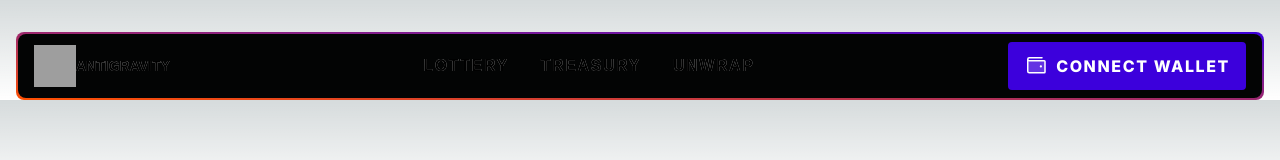
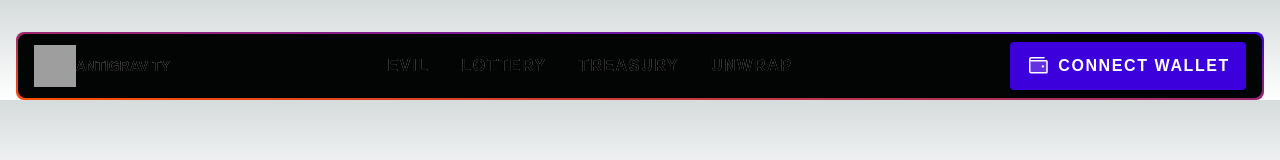
Before and after one commit to chain-labs/antigravity-era3, a Next.js app: page / in a window 1280 px wide. Shown: the top 160 px of the page. Built offline with nearby package versions, Linux system fonts and the light colour scheme; grey boxes are pictures that could not be loaded; a web font is replaced by a local one.

Commit message:
evil address link added

```diff
--- a/src/components/global/Header.tsx
+++ b/src/components/global/Header.tsx
@@ -11,6 +11,7 @@ import {
   PiWalletDuotone,
   PiXCircleDuotone,
 } from "react-icons/pi";
+import Button from "../html/Button";
 
 export default function Header() {
   const [mobileMenuOpen, setMobileMenuOpen] = useState(false);
@@ -53,6 +54,15 @@ export default function Header() {
               Gradients.whiteGradientText,
               "font-sans uppercase font-extrabold text-[16px] leading-[16px] tracking-widest p-[8px]",
             )}
+            href="/evil-address"
+          >
+            Evil
+          </Link>
+          <Link
+            className={cn(
+              Gradients.whiteGradientText,
+              "font-sans uppercase font-extrabold text-[16px] leading-[16px] tracking-widest p-[8px]",
+            )}
             href="/lottery"
           >
             Lottery
@@ -78,18 +88,10 @@ export default function Header() {
         </div>
 
         <div>
-          <button
-            className={cn(
-              "px-[16px] py-[12px]",
-              "flex justify-center items-center gap-[8px]",
-              "bg-brblue rounded-[4px]",
-              "uppercase text-agwhite tracking-widest text-[16px] font-extrabold",
-              "[&_svg]:text-[24px]",
-            )}
-          >
+          <Button>
             <PiWalletDuotone />
             <span>Connect wallet</span>
-          </button>
+          </Button>
         </div>
       </div>
 
@@ -155,6 +157,15 @@ export default function Header() {
                 Gradients.whiteGradientText,
                 "font-sans uppercase font-extrabold text-[24px] leading-[14px] tracking-widest p-[8px]",
               )}
+              href="/evil-address"
+            >
+              EVIL
+            </Link>
+            <Link
+              className={cn(
+                Gradients.whiteGradientText,
+                "font-sans uppercase font-extrabold text-[24px] leading-[14px] tracking-widest p-[8px]",
+              )}
               href="/lottery"
             >
               Lottery
```
